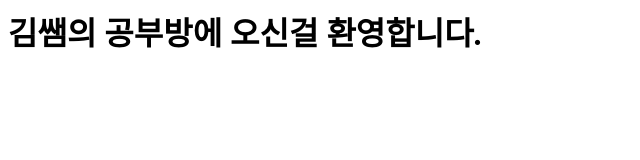
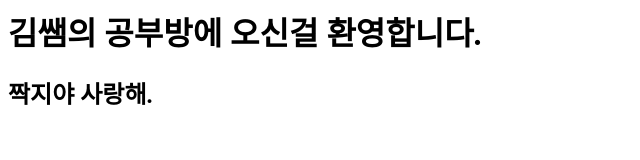
Before and after one commit to kimkangmo100517/genius, a plain HTML site: page index.html in a window 1280 px wide. Shown: the whole page, without its empty margins (0-640 px from the left). Drawn offline with Linux system fonts and the light colour scheme.

Commit message:
Update index.html

```diff
--- a/index.html
+++ b/index.html
@@ -4,5 +4,6 @@
 </head>
 <body>
             <h1>김쌤의 공부방에 오신걸 환영합니다.</h1>
+            <h2>짝지야 사랑해.</h2>
 </body>
 </html>
```
